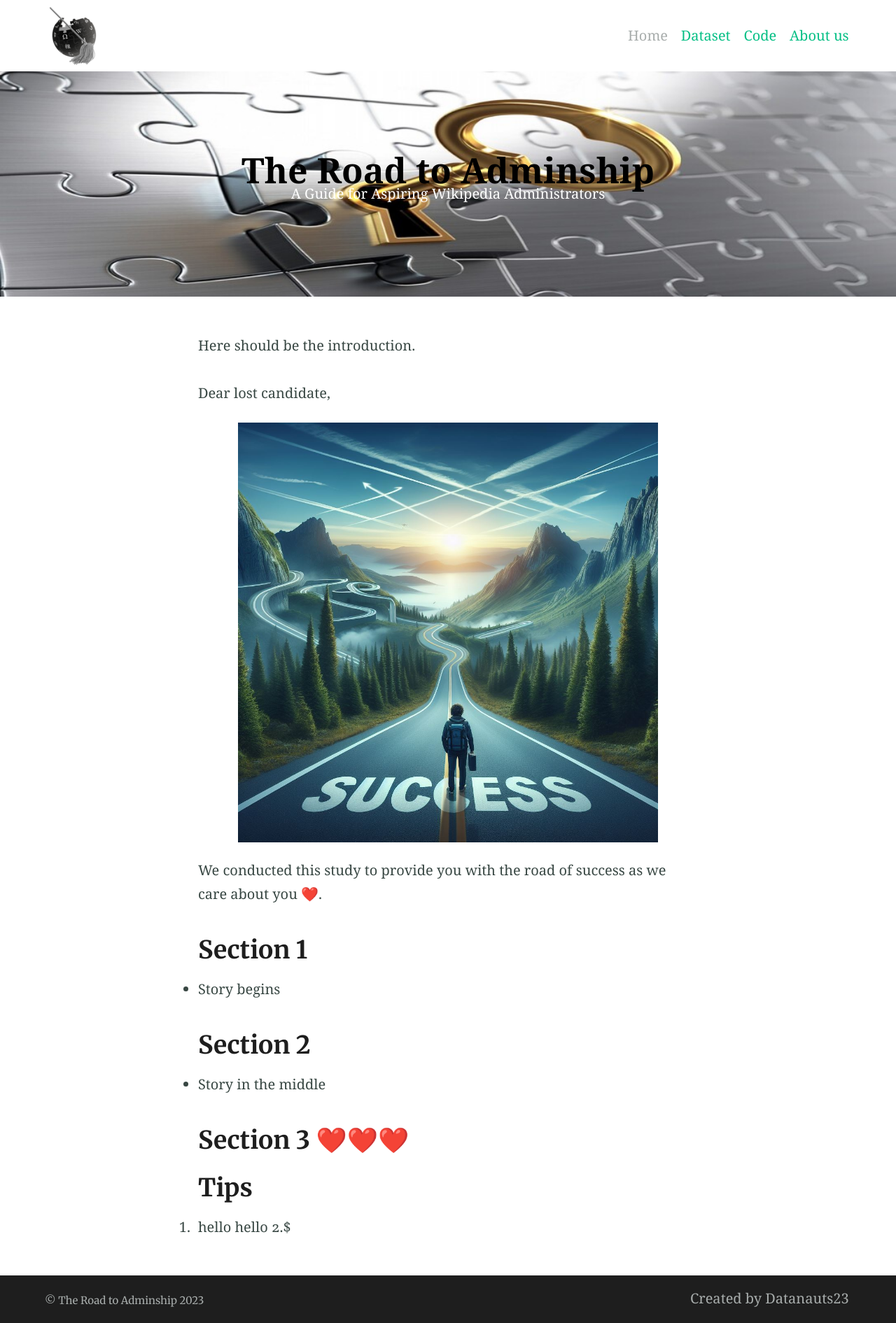
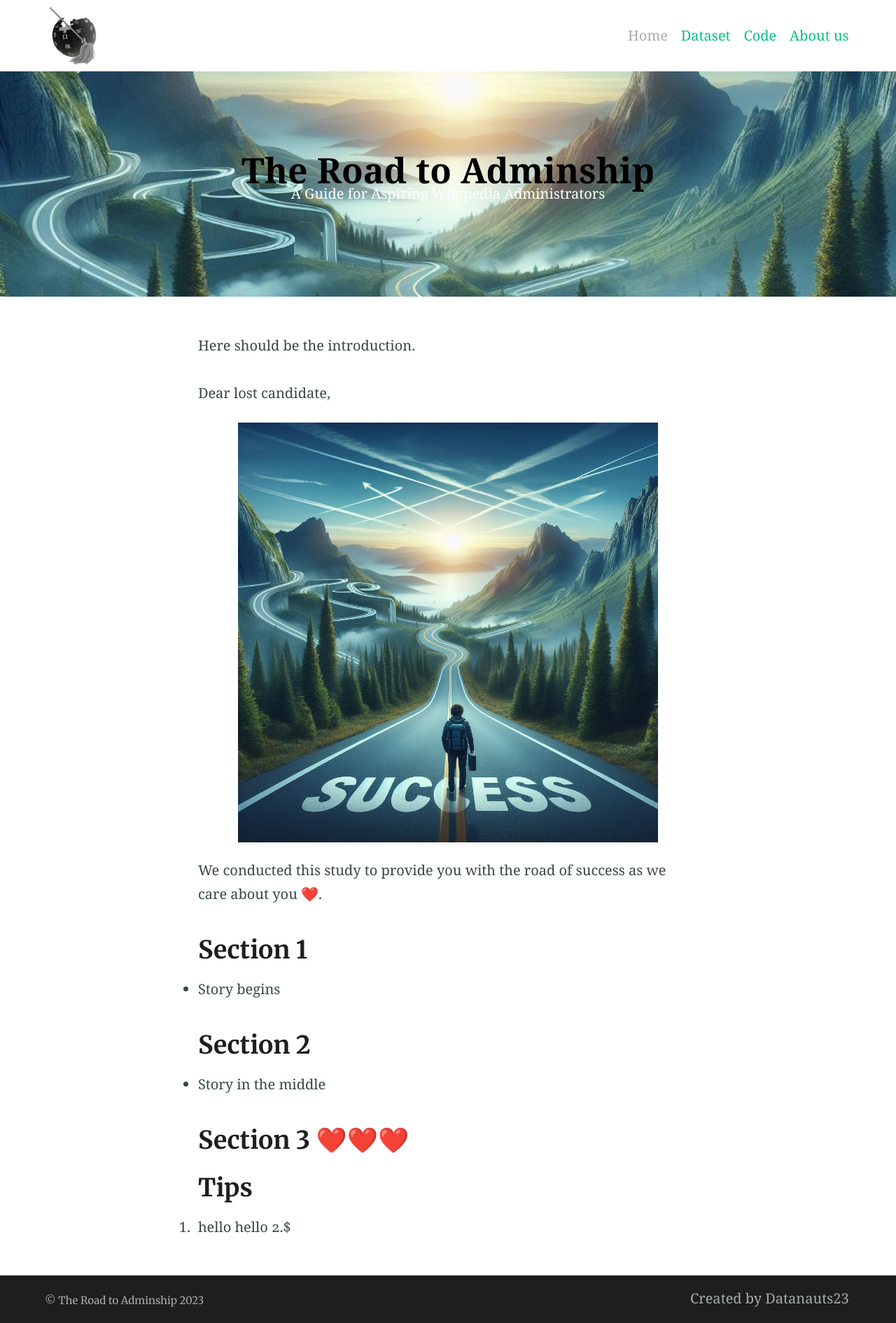
Before and after one commit to Sakasy/sakasy.github.io, a Jekyll site: the page built from index.md, in a window 1280 px wide. Shown: the whole page at 70% size. Built offline with Jekyll 4.4.1, drawn with Linux system fonts in a browser that asks for light colours.

Commit message:
Update index.md

```diff
--- a/index.md
+++ b/index.md
@@ -4,7 +4,7 @@ feature_text: |
     <div style="color: black; font-weight: bold; font-size: 50px;">The Road to Adminship</div>
     <div style="color: white;">A Guide for Aspiring Wikipedia Administrators</div>
    </div>
-feature_image: "keysuccess.jpg"
+feature_image: "success_cropped.jpg"
 ---
 
 Here should be the introduction.
```
